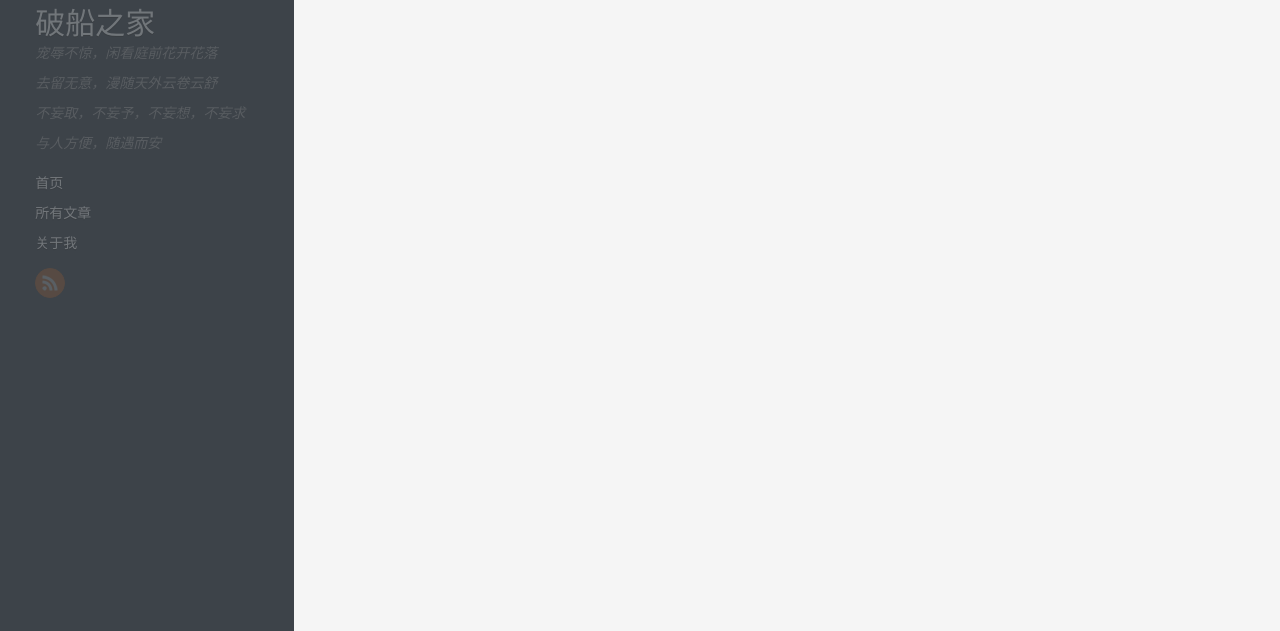
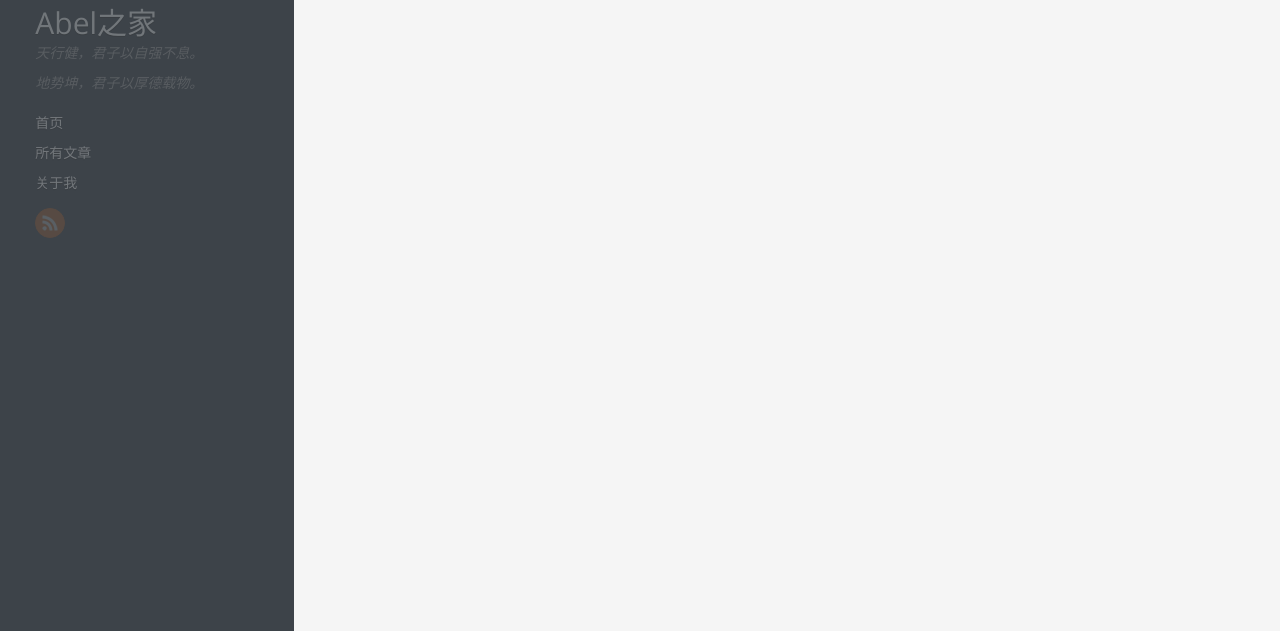
Before and after one commit to tuyaloveios/github, a plain HTML site: page index.html in a window 1280 px wide. Shown: the part 188-819 px from the top of the page. Drawn offline with nearby package versions, Linux system fonts and the light colour scheme; a script that the page names is missing.

Commit message:
Site updated at 2013-12-19 15:44:54 UTC

```diff
--- a/index.html
+++ b/index.html
@@ -45,8 +45,8 @@
 	</script>
 
 </div>
-<h1><a href="/">破船之家</a></h1>
-<p class="subtitle">宠辱不惊，闲看庭前花开花落<br>去留无意，漫随天外云卷云舒<br>不妄取，不妄予，不妄想，不妄求<br>与人方便，随遇而安</p>
+<h1><a href="/">Abel之家</a></h1>
+<p class="subtitle">天行健，君子以自强不息。<br>地势坤，君子以厚德载物。</p>
 <nav id="main-nav"><ul class="main-navigation">
 <li><a href="/">首页</a></li>
 <li><a href="/blog/archives">所有文章</a></li>
```
